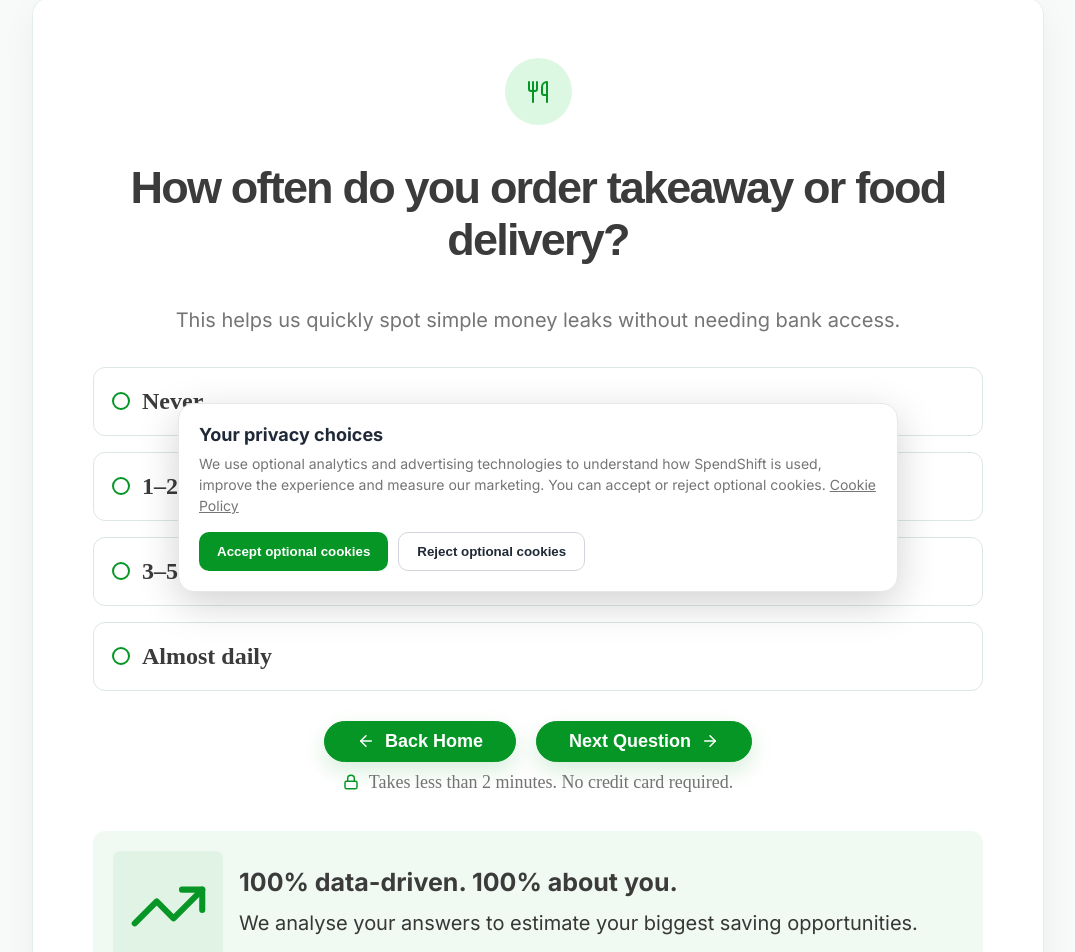
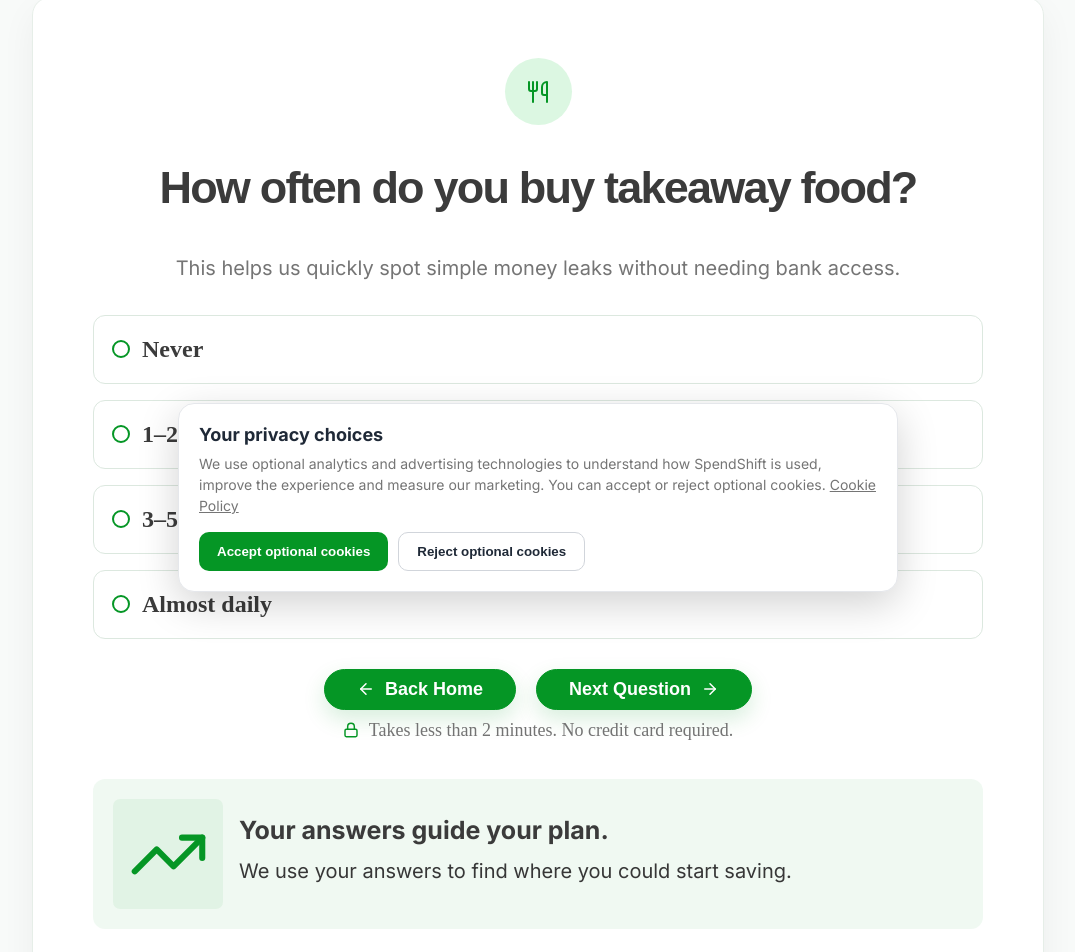
Before and after one commit to SpendShiftOfficial/Spenshiftnew, a Next.js app: page /audit in a window 1280 px wide. Shown: the part 188-1140 px from the top of the page, without its empty margins (102-1177 px from the left). Built offline with nearby package versions, Linux system fonts and the light colour scheme; a web font is replaced by a local one.

Commit message:
Phase 1 UX: simplify all eight audit questions without changing saved answer values

```diff
--- a/app/audit/page.tsx
+++ b/app/audit/page.tsx
@@ -25,7 +25,7 @@ import {
 
 const qs = [
   {
-    q: "How often do you order takeaway or food delivery?",
+    q: "How often do you buy takeaway food?",
     options: [
       "Never",
       "1–2 times/week",
@@ -35,12 +35,12 @@ const qs = [
     icon: Utensils,
   },
   {
-    q: "How many subscriptions do you currently pay for?",
+    q: "How many subscriptions do you pay for?",
     options: ["0–2", "3–5", "6–10", "10+", "Not sure"],
     icon: CreditCard,
   },
   {
-    q: "When did you last compare your insurance?",
+    q: "When did you last check your insurance price?",
     options: [
       "I don’t currently have insurance",
       "Within 6 months",
@@ -52,7 +52,7 @@ const qs = [
     icon: ShieldCheck,
   },
   {
-    q: "How often do you buy convenience items like coffee, drinks, snacks, or quick lunches?",
+    q: "How often do you buy coffee, snacks or lunch while out?",
     options: [
       "Rarely",
       "1–2 times/week",
@@ -62,7 +62,7 @@ const qs = [
     icon: Coffee,
   },
   {
-    q: "When did you last compare your internet or mobile plan?",
+    q: "When did you last check your phone or internet price?",
     options: [
       "Within 6 months",
       "6-12 months ago",
@@ -73,7 +73,7 @@ const qs = [
     icon: Smartphone,
   },
   {
-    q: "When did you last compare your electricity or gas plan?",
+    q: "When did you last check your power or gas price?",
     options: [
       "Within 6 months",
       "6-12 months ago",
@@ -84,7 +84,7 @@ const qs = [
     icon: RefreshCcw,
   },
   {
-    q: "How often do you spend money on things you didn’t originally plan to buy?",
+    q: "How often do you buy things you didn't plan to buy?",
     options: [
       "Rarely",
       "1–2 times/week",
@@ -94,7 +94,7 @@ const qs = [
     icon: ShoppingBag,
   },
   {
-    q: "What would help you MOST right now?",
+    q: "What would help you most right now?",
     options: [
       "Lower my bills",
       "Save more money",
@@ -306,12 +306,11 @@ function previousQuestion() {
 
             <div className="reveal-right">
               <b>
-                100% data-driven. 100% about you.
+                Your answers guide your plan.
               </b>
 
               <p className="mini">
-                We analyse your answers to estimate
-                your biggest saving opportunities.
+                We use your answers to find where you could start saving.
               </p>
             </div>
           </div>
```
